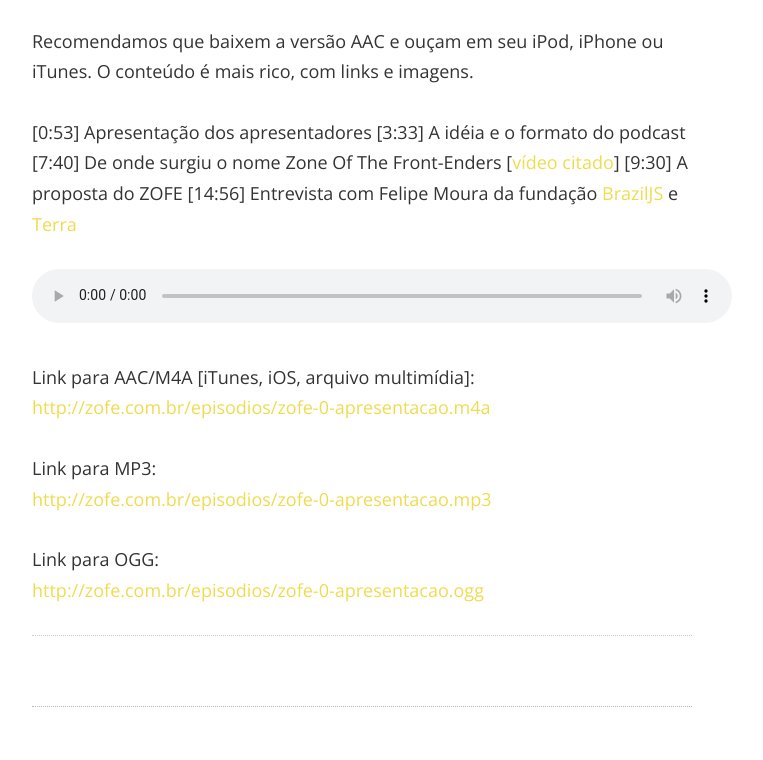
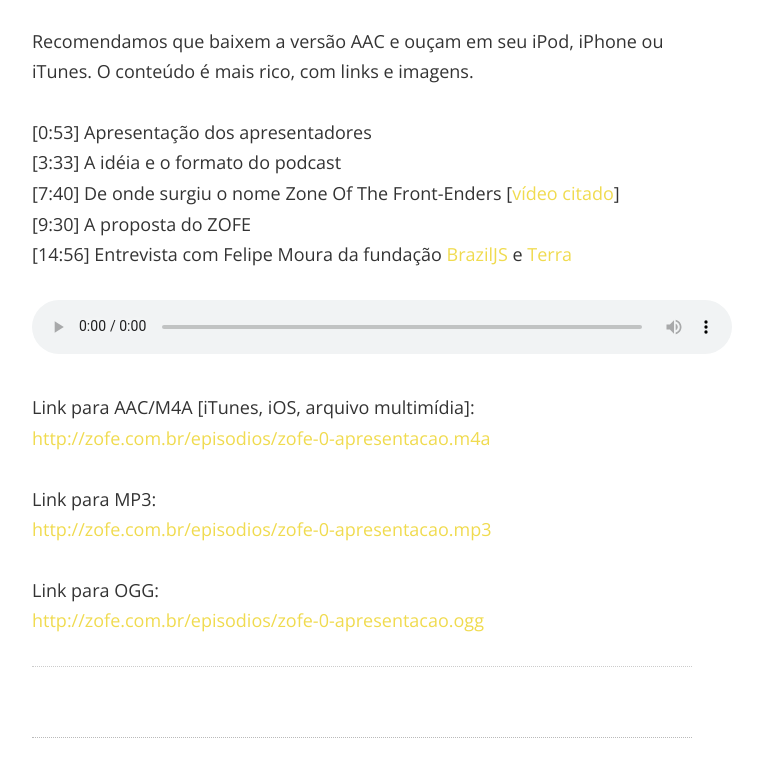
Before and after one commit to almirfilho/zofe, a Jekyll site: the page built from _posts/2012-10-07-zofe-0-apresentacao-do-zone-of-front-enders.md, in a window 1280 px wide and 900 px high, scrolled down 442 px, cut to the strip 140-900 px from the top of the window. Shown: the whole strip, without its empty margins (278-1041 px from the left). Built offline with Jekyll 4.4.1, drawn with Linux system fonts in a browser that asks for light colours; Markdown is read by kramdown in place of the engine named in the settings; comment, search, counter and statistics services are not loaded.

```diff
--- a/_posts/2012-10-07-zofe-0-apresentacao-do-zone-of-front-enders.md
+++ b/_posts/2012-10-07-zofe-0-apresentacao-do-zone-of-front-enders.md
@@ -18,8 +18,8 @@ Ainda temos a entrevista zero, com Felipe Moura, um dos fundadores da fundação
 
 Recomendamos que baixem a versão AAC e ouçam em seu iPod, iPhone ou iTunes. O conteúdo é mais rico, com links e imagens.
 
-\[0:53\] Apresentação dos apresentadores
-\[3:33\] A idéia e o formato do podcast
-\[7:40\] De onde surgiu o nome Zone Of The Front-Enders \[[vídeo citado](http://www.youtube.com/watch?v=aPVOxvABhdA "Zone Of The Enders")\]
-\[9:30\] A proposta do ZOFE
+\[0:53\] Apresentação dos apresentadores<br>
+\[3:33\] A idéia e o formato do podcast<br>
+\[7:40\] De onde surgiu o nome Zone Of The Front-Enders \[[vídeo citado](http://www.youtube.com/watch?v=aPVOxvABhdA "Zone Of The Enders")\]<br>
+\[9:30\] A proposta do ZOFE<br>
 \[14:56\] Entrevista com Felipe Moura da fundação [BrazilJS](http://braziljs.org/ "BrazilJS Foundation") e [Terra](http://terra.com.br/ "Portal Terra")
```
